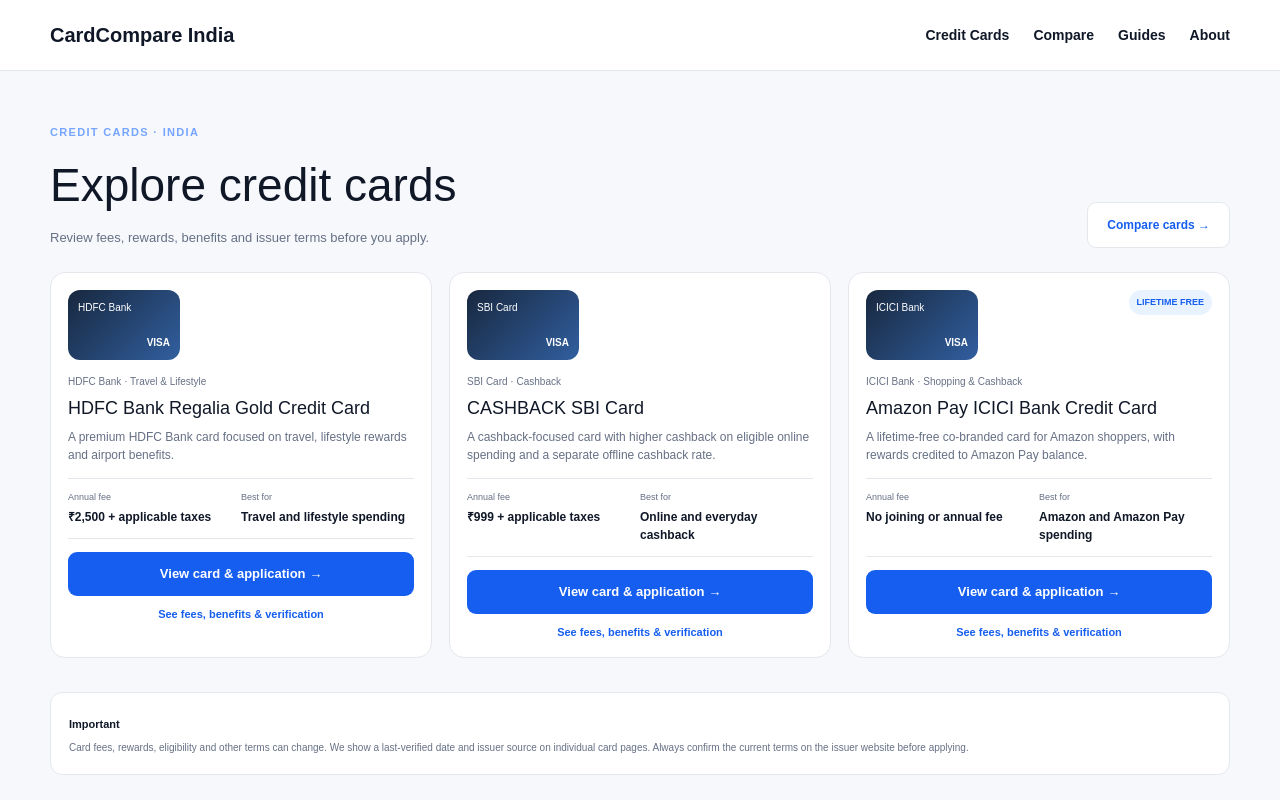
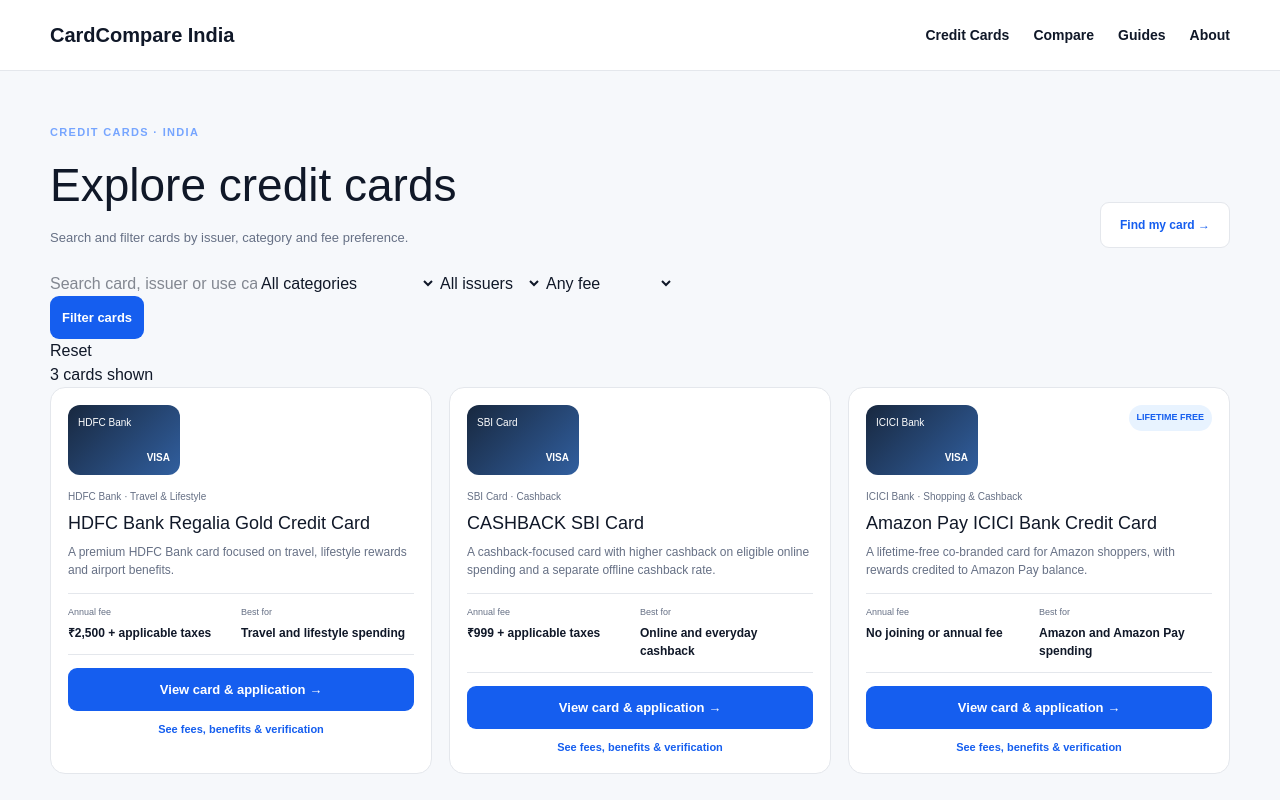
Before and after one commit to Rock682/Credit-card-affiliate-website, a Next.js app: page /credit-cards in a window 1280 px wide. Shown: the top 800 px of the page. Built offline with nearby package versions, Linux system fonts and the light colour scheme.

Commit message:
Phase 4: add server-side card search and filtering

```diff
--- a/app/credit-cards/page.tsx
+++ b/app/credit-cards/page.tsx
@@ -7,27 +7,68 @@
   description: "Explore credit cards in India by spending need, fees, cashback, travel benefits and issuer."
 };
 
-export default function Cards() {
+export default async function Cards({
+  searchParams
+}: {
+  searchParams: Promise<{ q?: string; category?: string; issuer?: string; fee?: string }>;
+}) {
+  const params = await searchParams;
+  const q = (params.q || "").trim().toLowerCase();
+  const category = params.category || "all";
+  const issuer = params.issuer || "all";
+  const fee = params.fee || "all";
+
+  const categories = Array.from(new Set(cards.map((card) => card.category))).sort();
+  const issuers = Array.from(new Set(cards.map((card) => card.issuer))).sort();
+
+  const filtered = cards.filter((card) => {
+    const searchable = (card.name + " " + card.issuer + " " + card.category + " " + card.bestFor).toLowerCase();
+    return (!q || searchable.includes(q))
+      && (category === "all" || card.category === category)
+      && (issuer === "all" || card.issuer === issuer)
+      && (fee === "all" || (fee === "free" ? card.isLifetimeFree : !card.isLifetimeFree));
+  });
+
   return (
     <section className="container" style={{ padding: "48px 0 70px" }}>
       <div className="home-section-head">
         <div>
           <span className="home-label">CREDIT CARDS · INDIA</span>
           <h1 style={{ fontSize: "clamp(32px,4vw,46px)", margin: "8px 0" }}>Explore credit cards</h1>
-          <p className="muted">Review fees, rewards, benefits and issuer terms before you apply.</p>
+          <p className="muted">Search and filter cards by issuer, category and fee preference.</p>
         </div>
-        <Link href="/compare" className="secondary-cta" style={{ color: "var(--brand)", border: "1px solid var(--border)", background: "#fff" }}>
-          Compare cards →
+        <Link href="/find-my-card" className="secondary-cta" style={{ color: "var(--brand)", border: "1px solid var(--border)", background: "#fff" }}>
+          Find my card →
         </Link>
       </div>
 
+      <form className="card-filter-bar" method="get">
+        <input name="q" defaultValue={params.q || ""} placeholder="Search card, issuer or use case..." aria-label="Search cards" />
+        <select name="category" defaultValue={category} aria-label="Filter by category">
+          <option value="all">All categories</option>
+          {categories.map((item) => <option key={item} value={item}>{item}</option>)}
+        </select>
+        <select name="issuer" defaultValue={issuer} aria-label="Filter by issuer">
+          <option value="all">All issuers</option>
+          {issuers.map((item) => <option key={item} value={item}>{item}</option>)}
+        </select>
+        <select name="fee" defaultValue={fee} aria-label="Filter by fee">
+          <option value="all">Any fee</option>
+          <option value="free">Lifetime free</option>
+          <option value="paid">Paid annual fee</option>
+        </select>
+        <button type="submit" className="apply-button">Filter cards</button>
+        <Link href="/credit-cards" className="filter-reset">Reset</Link>
+      </form>
+
+      <div className="filter-count">{filtered.length} card{filtered.length === 1 ? "" : "s"} shown</div>
+
+      {filtered.length ? (
         <div className="affiliate-card-grid">
-        {cards.map((card) => (
+          {filtered.map((card) => (
             <article className="affiliate-card" key={card.slug}>
               <div className="affiliate-card-head">
-              <div className="bank-card">
-                <span>{card.bank}</span><b>VISA</b>
-              </div>
+                <div className="bank-card"><span>{card.bank}</span><b>VISA</b></div>
                 {card.isLifetimeFree && <span className="featured-tag">LIFETIME FREE</span>}
               </div>
               <div className="affiliate-bank">{card.bank} · {card.category}</div>
@@ -42,6 +83,9 @@
             </article>
           ))}
         </div>
+      ) : (
+        <div className="empty-filter"><strong>No cards match those filters.</strong><p>Try removing a filter or changing your search.</p></div>
+      )}
 
       <div className="affiliate-disclosure" style={{ marginTop: 34, border: "1px solid var(--border)", borderRadius: 12, padding: 18 }}>
         <strong>Important</strong>
```
Lines whose indentation alone changed are shown as unchanged.
